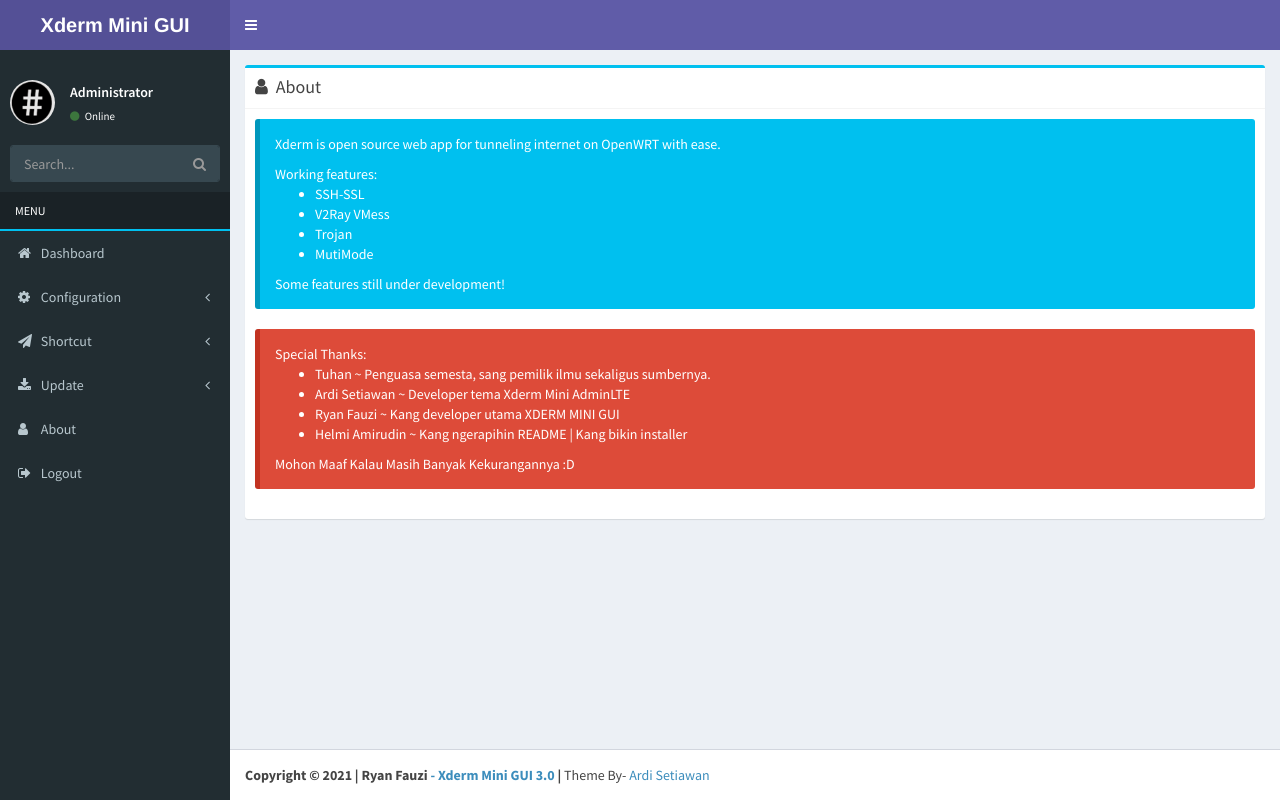
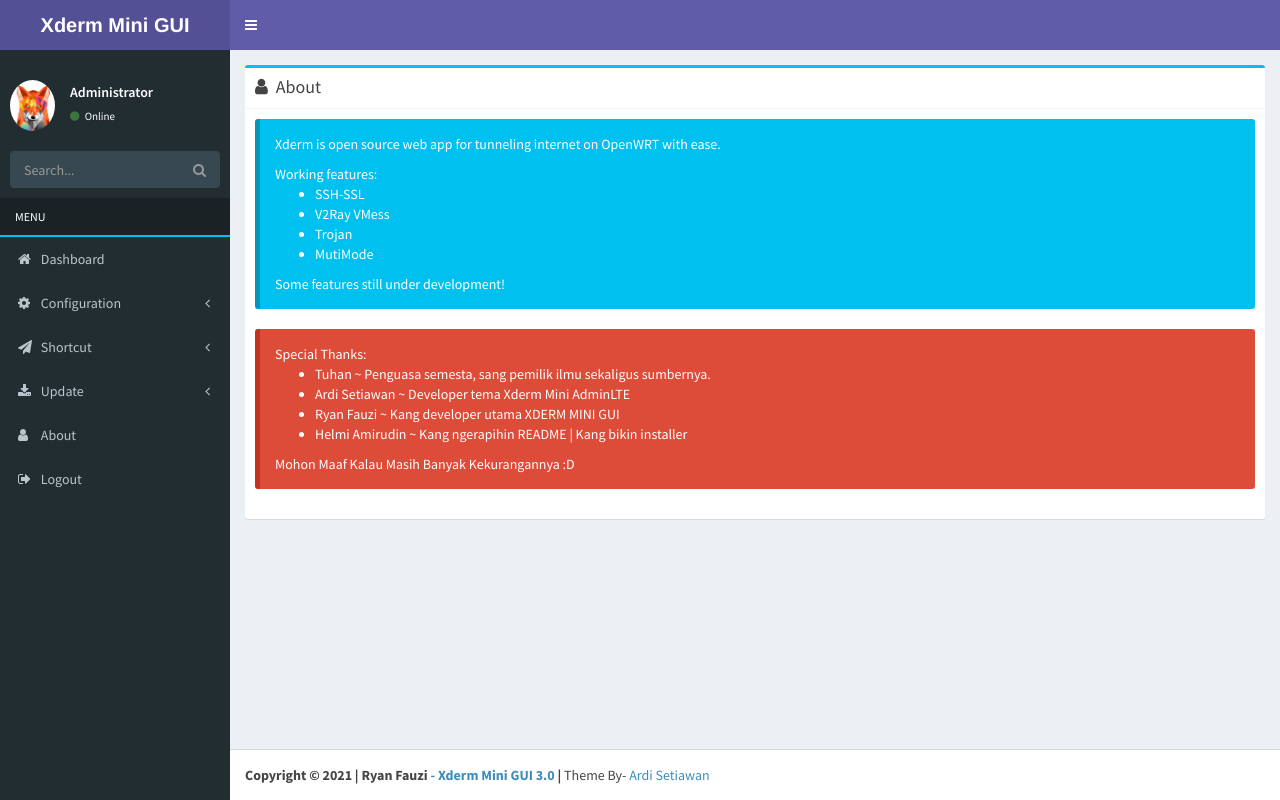
Before and after one commit to squarepants96/xdrtheme-adminlte, a PHP site: page /about.php in a window 1280 px wide. Run offline with PHP 8.4, Linux system fonts and the light colour scheme; the visitor is signed in with stand-in values (Sample User, id 1); data that the repository does not hold is empty.

Commit message:
update logo

```diff
--- a/menu-admin.php
+++ b/menu-admin.php
@@ -5,7 +5,7 @@
 
       <div class="user-panel">
         <div class="pull-left image">
-          <img src="img/fav.ico" class="img-circle" alt="User Image">
+          <img src="img/logo.jpg" class="img-circle" alt="User Image">
         </div>
         <div class="pull-left info">
           <p>Administrator</p>
```
Also changed, not shown: img/logo.jpg (added).
